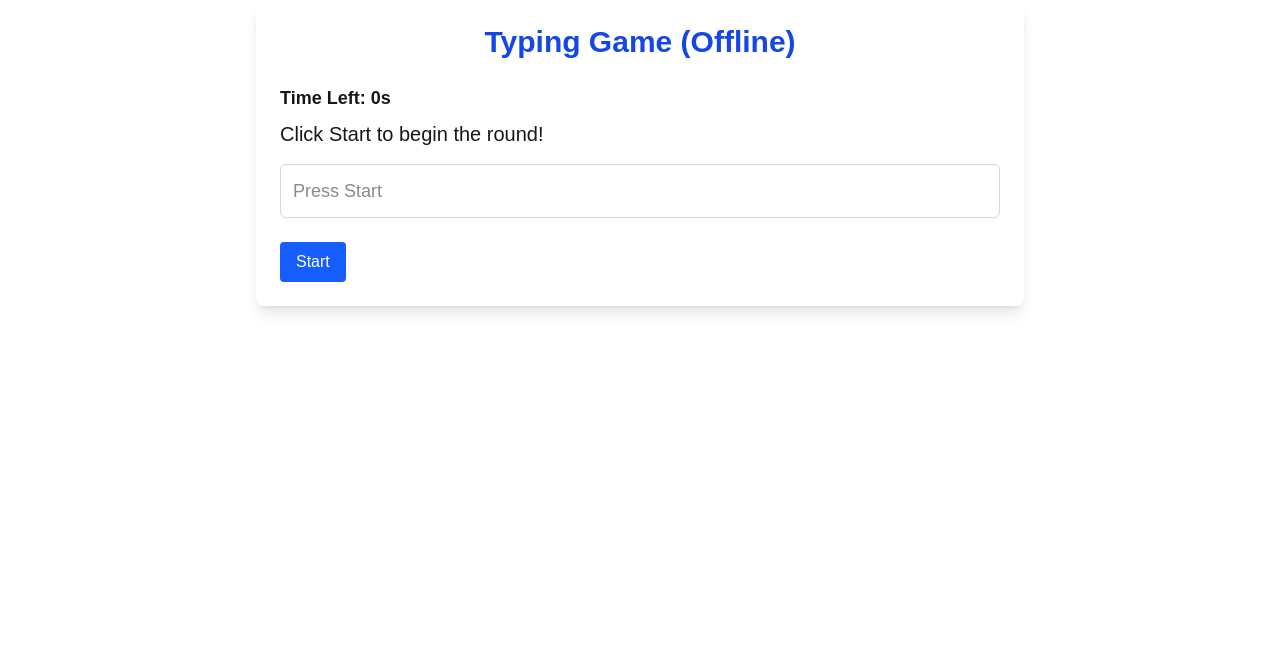
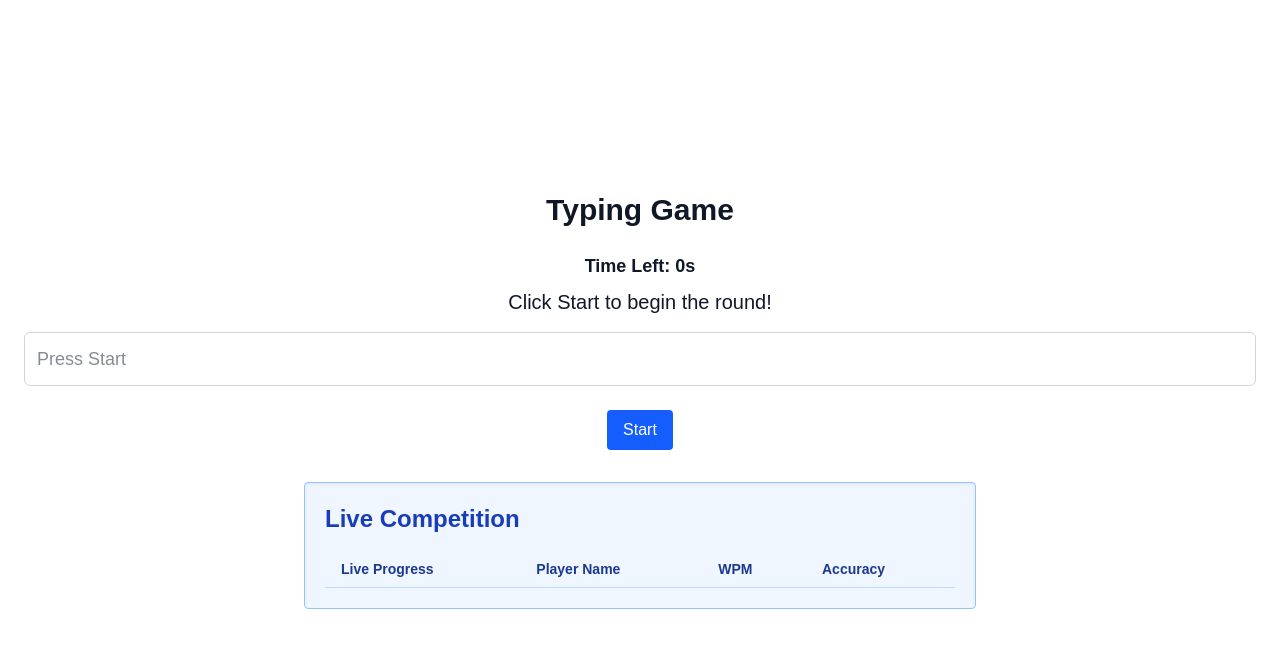
Before and after one commit to Radexman/typing-game, a Next.js app: page /game in a window 1280 px wide. Shown: the top 648 px of the page. Built offline with nearby package versions, Linux system fonts and the light colour scheme.

Commit message:
feat: mock competitors

```diff
--- /dev/null
+++ b/src/app/components/PlayerTable.tsx
@@ -0,0 +1,53 @@
+"use client";
+
+import React from "react";
+
+export interface Player {
+  name: string;
+  progress: string;
+  wpm: number;
+  accuracy: number;
+}
+
+export default function PlayerTable({ players }: { players: Player[] }) {
+  return (
+    <div className="mt-8 w-full max-w-2xl overflow-x-auto rounded border border-blue-300 bg-blue-50 p-5 shadow-inner">
+      <h2 className="mb-4 text-2xl font-bold text-blue-800">
+        Live Competition
+      </h2>
+      <table className="w-full table-auto border-collapse text-left text-sm">
+        <thead>
+          <tr className="border-b border-blue-200 text-blue-900">
+            <th className="px-4 py-2">Live Progress</th>
+            <th className="px-4 py-2">Player Name</th>
+            <th className="px-4 py-2">WPM</th>
+            <th className="px-4 py-2">Accuracy</th>
+          </tr>
+        </thead>
+        <tbody>
+          {players.map((player, index) => (
+            <tr
+              key={index}
+              className={`border-b border-blue-100 ${
+                index % 2 === 0 ? "bg-blue-100" : "bg-blue-200"
+              }`}
+            >
+              <td className="px-4 py-2 font-mono text-blue-800">
+                {player.progress}
+              </td>
+              <td className="px-4 py-2 font-semibold text-blue-900">
+                {player.name}
+              </td>
+              <td className="px-4 py-2 font-mono text-blue-800">
+                {player.wpm}
+              </td>
+              <td className="px-4 py-2 font-mono text-blue-800">
+                {(player.accuracy * 100).toFixed(1)}%
+              </td>
+            </tr>
+          ))}
+        </tbody>
+      </table>
+    </div>
+  );
+}
--- a/src/app/components/SentenceDisplay.tsx
+++ b/src/app/components/SentenceDisplay.tsx
@@ -7,8 +7,10 @@ export default function SentenceDisplay({
 }) {
   return (
     <>
-      <p className="mb-2 text-lg font-semibold">Time Left: {timeLeft}s</p>
-      <p className="mb-4 text-xl whitespace-pre-wrap">{text}</p>
+      <p className="mb-2 text-lg font-semibold text-gray-900">
+        Time Left: {timeLeft}s
+      </p>
+      <p className="mb-4 text-xl whitespace-pre-wrap text-gray-900">{text}</p>
     </>
   );
 }
--- a/src/app/components/Stats.tsx
+++ b/src/app/components/Stats.tsx
@@ -6,7 +6,7 @@ export default function Stats({
   accuracy: number;
 }) {
   return (
-    <div className="mt-6">
+    <div className="mt-6 text-gray-900">
       <h2 className="mb-2 text-xl font-bold">Your Stats</h2>
       <p>WPM: {wpm}</p>
       <p>Accuracy: {(accuracy * 100).toFixed(1)}%</p>
--- a/src/app/components/TypingInput.tsx
+++ b/src/app/components/TypingInput.tsx
@@ -18,7 +18,7 @@ const TypingInput = React.forwardRef<
       value={props.value}
       onChange={(e) => props.onChange(e.target.value)}
       placeholder={props.placeholder}
-      className="mb-6 w-full rounded-md border border-gray-300 p-3 text-lg focus:ring-2 focus:ring-blue-600 focus:outline-none"
+      className="mb-6 w-full rounded-md border border-gray-300 p-3 text-lg text-gray-900 focus:ring-2 focus:ring-blue-600 focus:outline-none"
       autoFocus={props.autoFocus}
     />
   );
--- /dev/null
+++ b/src/app/components/UserInfo.tsx
@@ -0,0 +1,19 @@
+import { getKindeServerSession } from "@kinde-oss/kinde-auth-nextjs/server";
+
+export default async function UserInfo() {
+  const { getUser } = getKindeServerSession();
+  const user = await getUser();
+
+  console.log(user);
+
+  return (
+    <div className="mx-auto mt-10 flex max-w-xl items-center gap-4 rounded-lg border border-blue-300 bg-blue-50 p-6 shadow-md">
+      <div>
+        <h3 className="text-xl font-semibold text-blue-700">
+          {user?.given_name}
+        </h3>
+        <p className="text-gray-700">Email: {user?.email}</p>
+      </div>
+    </div>
+  );
+}
--- a/src/app/game/page.tsx
+++ b/src/app/game/page.tsx
@@ -6,7 +6,7 @@ import SentenceDisplay from "../components/SentenceDisplay";
 import TypingInput from "../components/TypingInput";
 import Controls from "../components/Controls";
 import Stats from "../components/Stats";
-import HistoryTable from "../components/HistoryTable";
+import PlayerTable, { Player } from "../components/PlayerTable";
 
 const TOTAL_ROUNDS = 5;
 const ROUND_LENGTH = 30;
@@ -22,8 +22,12 @@ export default function TypingGame() {
     { wpm: number; accuracy: number; timestamp: number; round: number }[]
   >([]);
   const [round, setRound] = useState(0);
+  const [players, setPlayers] = useState<Player[]>([]);
+  const [playerName] = useState("You");
+
   const inputRef = useRef<HTMLInputElement>(null);
   const intervalRef = useRef<NodeJS.Timeout | null>(null);
+  const roundStartTimeRef = useRef<number | null>(null);
 
   function startRound(roundNumber: number) {
     const sentence = SENTENCES[Math.floor(Math.random() * SENTENCES.length)];
@@ -34,6 +38,7 @@ export default function TypingGame() {
     setWpm(0);
     setAccuracy(1);
     setRound(roundNumber);
+    roundStartTimeRef.current = Date.now();
   }
 
   function endRound() {
@@ -41,47 +46,54 @@ export default function TypingGame() {
     setHistory((h) => [...h, { wpm, accuracy, timestamp: Date.now(), round }]);
   }
 
-  // Auto focus input when round starts
   useEffect(() => {
     if (running && inputRef.current) {
       inputRef.current.focus();
     }
   }, [running]);
 
-  // Update WPM and accuracy
   useEffect(() => {
     if (!running) return;
 
-    // Auto-stop if user finished typing sentence
+    const correctChars = input
+      .split("")
+      .filter((char, i) => char === target[i]).length;
+
+    const extraMistakes = input.split("").reduce((acc, char, i) => {
+      if (char !== target[i]) acc++;
+      return acc;
+    }, 0);
+
+    const totalTyped = input.length;
+    const accuracyCalc = totalTyped > 0 ? correctChars / totalTyped : 1;
+    setAccuracy(accuracyCalc);
+
+    const now = Date.now();
+    const elapsedMs = roundStartTimeRef.current
+      ? Math.max(now - roundStartTimeRef.current, 3000)
+      : 3000;
+    const elapsedMinutes = elapsedMs / 1000 / 60;
+
+    const wordsTyped = input.length / 5;
+    const wpmCalc = Math.round(wordsTyped / elapsedMinutes);
+    setWpm(wpmCalc);
+
     if (input === target) {
-      clearInterval(intervalRef.current!);
+      if (intervalRef.current) clearInterval(intervalRef.current);
       endRound();
       if (round < TOTAL_ROUNDS) {
         setTimeout(() => startRound(round + 1), 1500);
       }
-      return;
     }
-
-    const correctChars = input
-      .split("")
-      .filter((char, i) => char === target[i]).length;
-    const accuracyCalc = input.length > 0 ? correctChars / input.length : 1;
-    setAccuracy(accuracyCalc);
-
-    const minutesElapsed = (ROUND_LENGTH - timeLeft) / 60 || 1 / 60;
-    const wordsTyped = input.length / 5;
-    const wpmCalc = Math.round(wordsTyped / minutesElapsed);
-    setWpm(wpmCalc);
   }, [input, timeLeft, target, running]);
 
-  // Timer
   useEffect(() => {
     if (!running) return;
 
     intervalRef.current = setInterval(() => {
       setTimeLeft((time) => {
         if (time <= 1) {
-          clearInterval(intervalRef.current!);
+          if (intervalRef.current) clearInterval(intervalRef.current);
           endRound();
           if (round < TOTAL_ROUNDS) {
             setTimeout(() => startRound(round + 1), 1500);
@@ -97,20 +109,46 @@ export default function TypingGame() {
     };
   }, [running]);
 
-  // Start whole game
+  useEffect(() => {
+    if (!running) return;
+
+    const interval = setInterval(() => {
+      setPlayers([
+        // {
+        //   name: playerName,
+        //   progress: input,
+        //   wpm,
+        //   accuracy,
+        // },
+        {
+          name: "TyperX",
+          progress: target.slice(0, Math.floor(Math.random() * input.length)),
+          wpm: Math.floor(Math.random() * 20 + 40),
+          accuracy: Math.random() * 0.1 + 0.9,
+        },
+        {
+          name: "FastFingers",
+          progress: target.slice(0, Math.floor(Math.random() * input.length)),
+          wpm: Math.floor(Math.random() * 30 + 30),
+          accuracy: Math.random() * 0.1 + 0.8,
+        },
+      ]);
+    }, 1000);
+
+    return () => clearInterval(interval);
+  }, [input, wpm, accuracy, target, running]);
+
   function startGame() {
     setHistory([]);
     startRound(1);
   }
 
   return (
-    <div className="mx-auto max-w-3xl rounded-lg bg-white p-6 shadow-lg">
-      <h1 className="mb-6 text-center text-3xl font-extrabold text-blue-700">
-        Typing Game (Offline)
-      </h1>
+    <div className="flex h-screen w-screen flex-col items-center justify-center bg-white p-6 text-gray-900">
+      <h1 className="mb-6 text-center text-3xl font-extrabold">Typing Game</h1>
 
       {round > 0 && round <= TOTAL_ROUNDS && (
-        <p className="mb-4 text-center font-semibold text-gray-600">
+        <p className="mb-4 text-center font-semibold">
           Round {round} / {TOTAL_ROUNDS}
         </p>
       )}
@@ -137,9 +175,57 @@ export default function TypingGame() {
 
       {(running || round > 0) && <Stats wpm={wpm} accuracy={accuracy} />}
 
+      <PlayerTable players={players} />
+
       {!running && history.length === TOTAL_ROUNDS && (
         <HistoryTable history={history} />
       )}
     </div>
   );
 }
+
+function HistoryTable({
+  history,
+}: {
+  history: {
+    wpm: number;
+    accuracy: number;
+    timestamp: number;
+    round: number;
+  }[];
+}) {
+  return (
+    <div className="mt-8 w-full max-w-2xl overflow-x-auto rounded border border-gray-300 bg-gray-100 p-5 shadow-inner">
+      <h2 className="mb-4 text-2xl font-bold">Rounds History</h2>
+      <table className="w-full table-auto border-collapse text-left text-sm">
+        <thead>
+          <tr className="border-b border-gray-300">
+            <th className="px-4 py-2">Round</th>
+            <th className="px-4 py-2">Finished At</th>
+            <th className="px-4 py-2">WPM</th>
+            <th className="px-4 py-2">Accuracy</th>
+          </tr>
+        </thead>
+        <tbody>
+          {history.map(({ wpm, accuracy, timestamp, round }, i) => (
+            <tr
+              key={i}
+              className={`border-b border-gray-200 ${
+                i % 2 === 0 ? "bg-gray-100" : "bg-white"
+              }`}
+            >
+              <td className="px-4 py-2 font-mono font-semibold">{round}</td>
+              <td className="px-4 py-2 font-mono">
+                {new Date(timestamp).toLocaleTimeString()}
+              </td>
+              <td className="px-4 py-2 font-mono font-semibold">{wpm}</td>
+              <td className="px-4 py-2 font-mono">
+                {(accuracy * 100).toFixed(1)}%
+              </td>
+            </tr>
+          ))}
+        </tbody>
+      </table>
+    </div>
+  );
+}
--- a/src/app/page.tsx
+++ b/src/app/page.tsx
@@ -5,11 +5,23 @@ import {
 
 export default function Home() {
   return (
-    <main className="justify-cente flex min-h-screen flex-col items-center">
-      <h1 className="text-4xl font-bold">Welcome to Typing Game</h1>
-      <div className="mt-4 flex gap-4">
-        <LoginLink postLoginRedirectURL="/game">Login</LoginLink>
-        <RegisterLink postLoginRedirectURL="/game">Register</RegisterLink>
+    <main className="flex min-h-screen flex-col items-center justify-center bg-gradient-to-br from-blue-100 to-blue-300 px-6">
+      <h1 className="mb-8 text-5xl font-extrabold text-blue-900 drop-shadow-md">
+        Welcome to Typing Game
+      </h1>
+      <div className="flex gap-6">
+        <LoginLink
+          postLoginRedirectURL="/game"
+          className="rounded bg-blue-700 px-6 py-3 text-white shadow-lg transition hover:bg-blue-800"
+        >
+          Login
+        </LoginLink>
+        <RegisterLink
+          postLoginRedirectURL="/game"
+          className="rounded border-2 border-blue-700 px-6 py-3 text-blue-700 shadow-lg transition hover:bg-blue-100"
+        >
+          Register
+        </RegisterLink>
       </div>
     </main>
   );
```
Also changed, not shown: src/constants.ts (+25 -0 lines).
